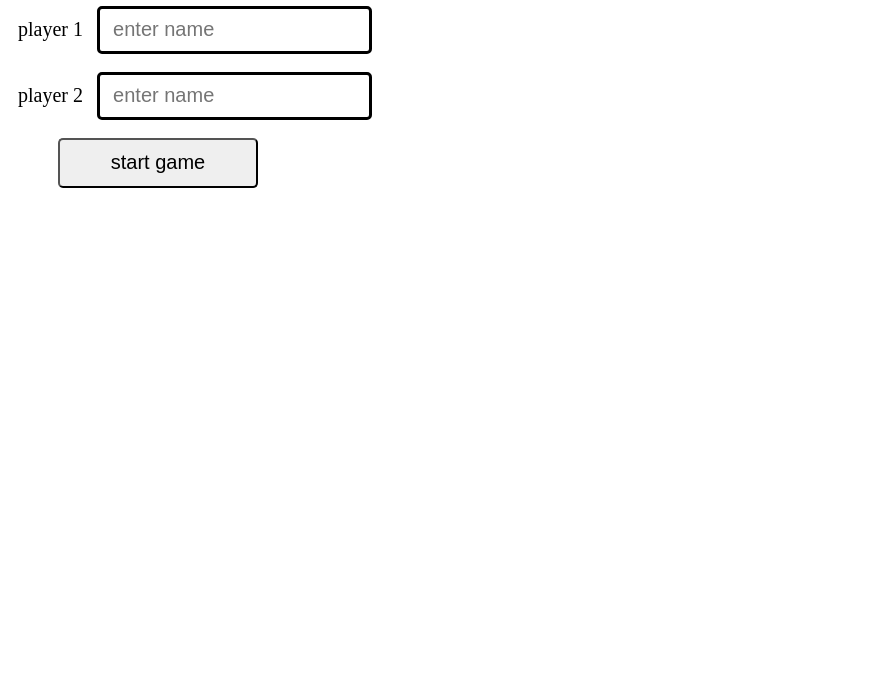
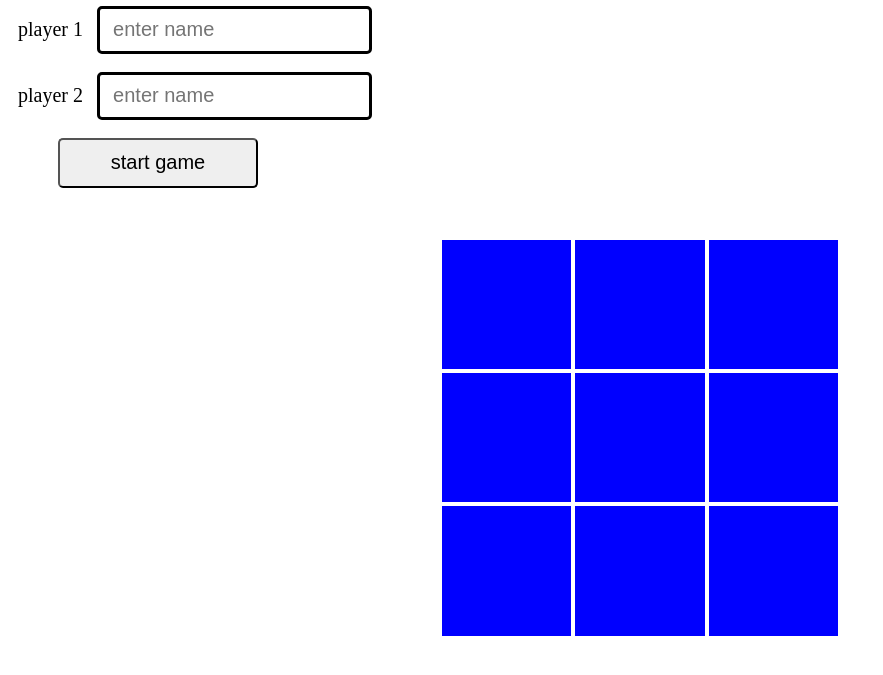
Before and after one commit to acciojob/tictactoe-SRE-NADH, a website: page main.html in a window 1280 px wide. Shown: the part 95-770 px from the top of the page, without its empty margins (0-883 px from the left). Drawn offline with Linux system fonts and the light colour scheme.

Commit message:
created a submission

```diff
--- a/styles.css
+++ b/styles.css
@@ -26,12 +26,13 @@ h1{
 }
 .game{
  	display:grid;
-	grid-template-column: repeat(3,1fr);
-	 height: 300px;
-     width: 300px;
+	grid-template-columns: repeat(3,1fr);
+	 height: 400px;
+     width: 400px;
+	margin: 50px auto;
 }
 .game>div{
-	background_color:blue;
+	background:blue;
 	cursor:pointer;
-	font-size: 40px;
+	margin:2px;
 }
```
